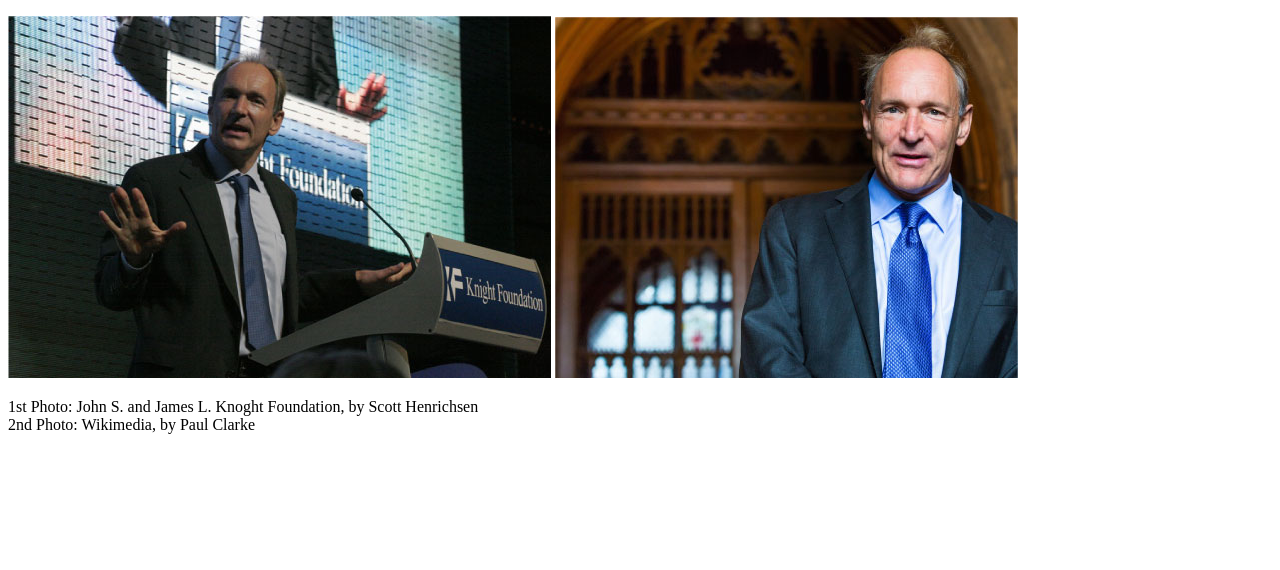
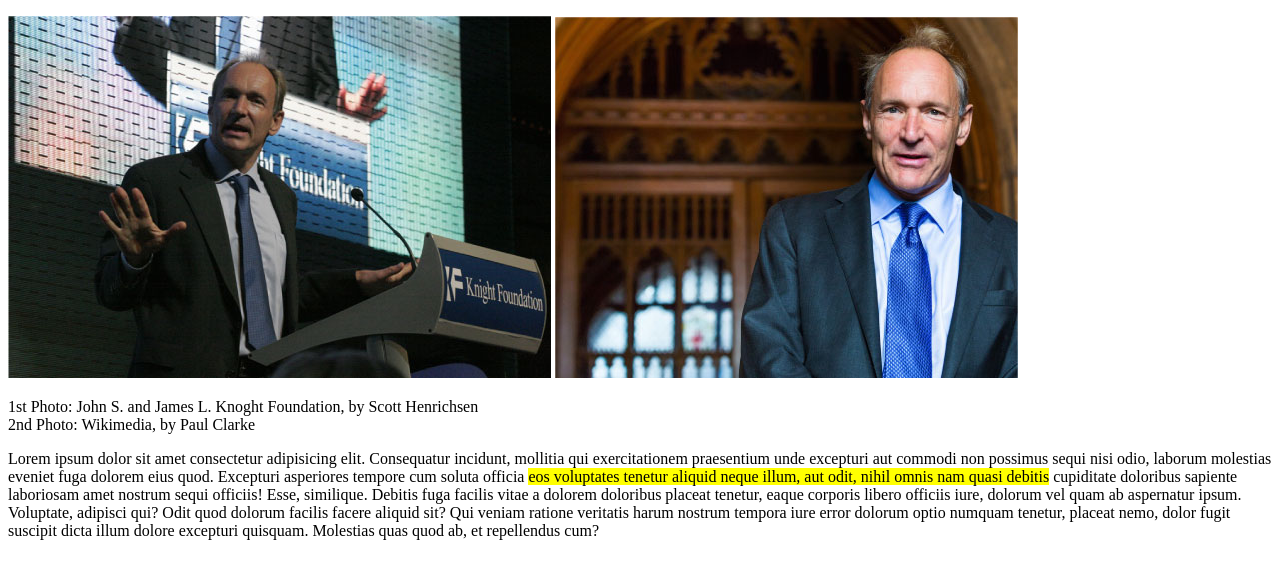
Before and after one commit to DarioEsposito89/html-css-booleaner, a plain HTML site: page index.html in a window 1280 px wide. Shown: the part 230-800 px from the top of the page. Drawn offline with Linux system fonts and the light colour scheme.

Commit message:
inserito p lorem con testo marcato

```diff
--- a/index.html
+++ b/index.html
@@ -34,6 +34,15 @@
                 </p>
             </div>
 
+            <div>
+                <p>Lorem ipsum dolor sit amet consectetur adipisicing elit. Consequatur incidunt, mollitia qui exercitationem praesentium unde excepturi aut commodi non possimus sequi nisi odio, laborum molestias eveniet fuga dolorem eius quod.
+                Excepturi asperiores tempore cum soluta officia <mark>eos voluptates tenetur aliquid neque illum, aut odit, nihil omnis nam quasi debitis</mark> cupiditate doloribus sapiente laboriosam amet nostrum sequi officiis! Esse, similique.
+                Debitis fuga facilis vitae a dolorem doloribus placeat tenetur, eaque corporis libero officiis iure, dolorum vel quam ab aspernatur ipsum. Voluptate, adipisci qui? Odit quod dolorum facilis facere aliquid sit?
+                Qui veniam ratione veritatis harum nostrum tempora iure error dolorum optio numquam tenetur, placeat nemo, dolor fugit suscipit dicta illum dolore excepturi quisquam. Molestias quas quod ab, et repellendus cum?</p>
+            </div>
+
+
+
 
         </main>
 
```
